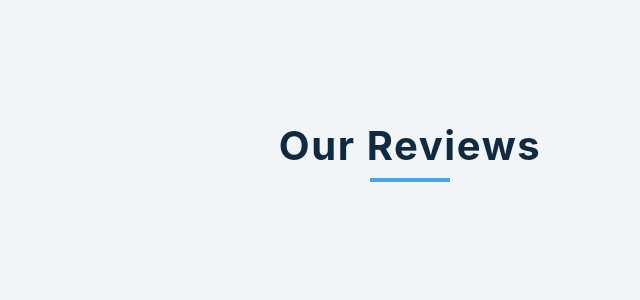
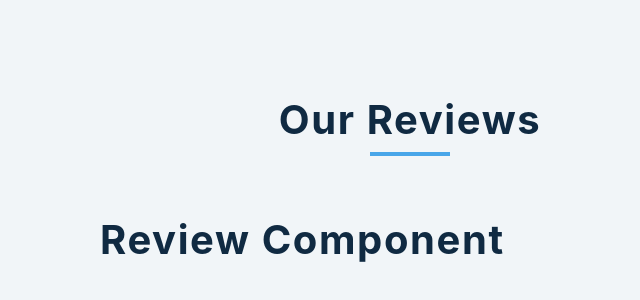
Before and after one commit to jos3ph-m/Reviews, a React (Create React App) app: page / in a window 1280 px wide. Shown: the part 214-514 px from the top of the page, without its empty margins (230-870 px from the left). Built offline with nearby package versions, Linux system fonts and the light colour scheme.

Commit message:
Getting set up

```diff
--- a/src/App.js
+++ b/src/App.js
@@ -9,6 +9,7 @@ function App() {
           <h2>our reviews</h2>
           <div className="underline"></div>
         </div>
+        <Review />
       </section>
     </main>
   );
```
